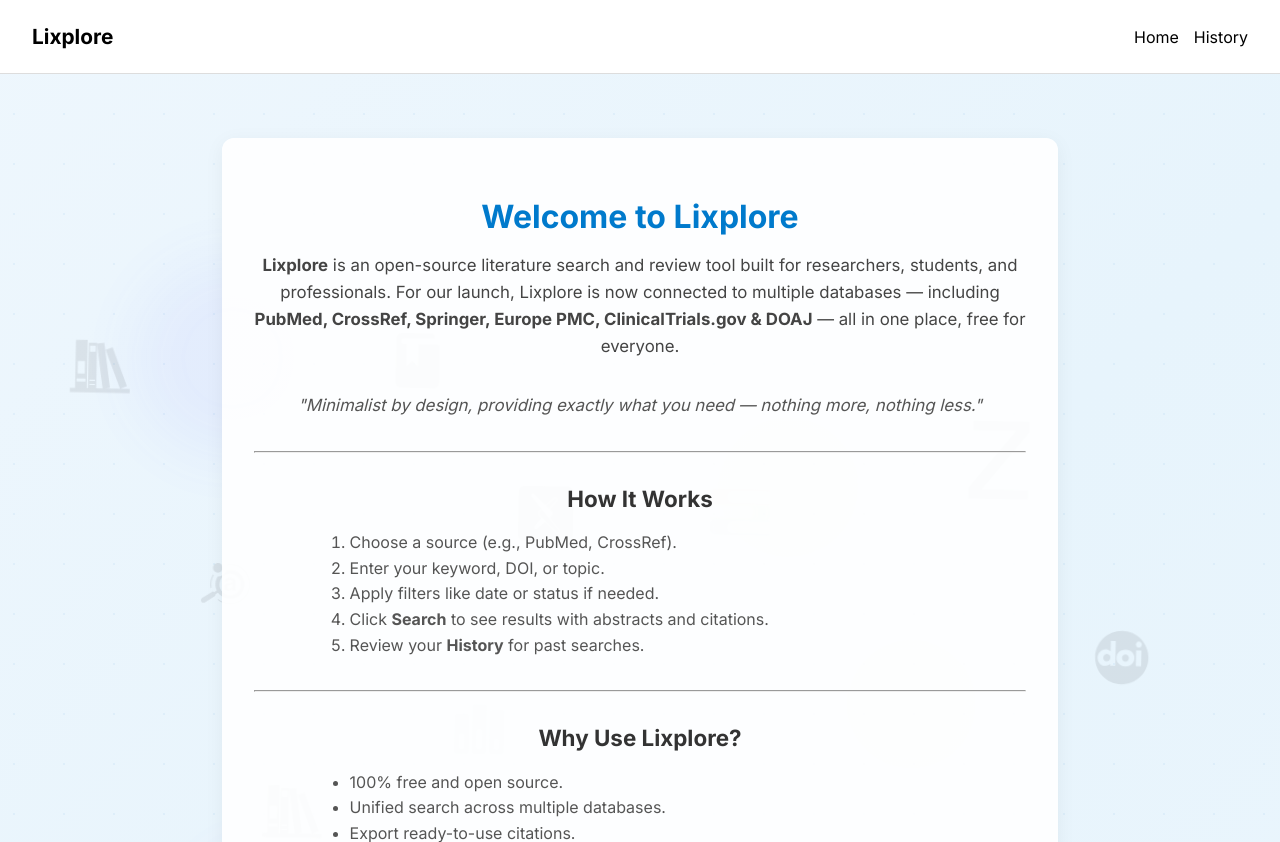
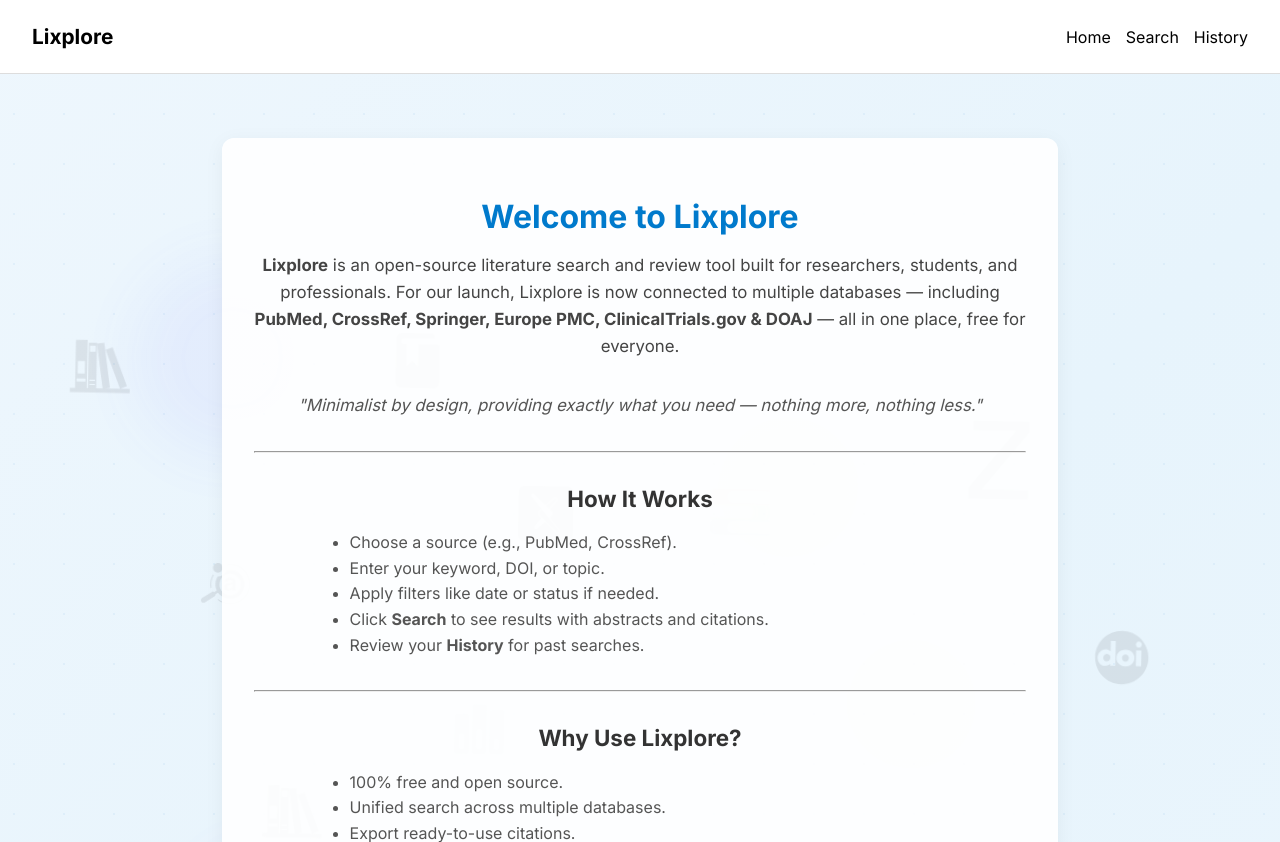
Before and after one commit to pryndor/Lixplore, a Flask app: page / in a window 1280 px wide. Shown: the top 842 px of the page. Run offline with Flask 3, Linux system fonts and the light colour scheme.

Commit message:
Your update

```diff
--- a/app.py
+++ b/app.py
@@ -18,7 +18,8 @@ import json
 # Flask App Configuration
 # -------------------------------------------------
 app = Flask(__name__)
-app.secret_key = "supersecretkey"  # 🔴 Replace in production
+app.secret_key = "supersecretkey"  # 🔴 Replace with a secure key in production
+
 
 # -------------------------------------------------
 # Helper: Format citation
@@ -36,6 +37,7 @@ def format_citation(article):
     elif url:
         citation += f" {url}"
     return citation
+
 
 # -------------------------------------------------
 # Search Dispatcher with Cache
@@ -70,10 +72,12 @@ def search_with_cache(source, query, filters):
             save_search(source, query, filters, cached_results)
             return cached_results
 
+    # If not cached, fetch from API
     results = fetch_from_api(source, query, filters)
     if results:
         save_search(source, query, filters, results)
     return results
+
 
 def fetch_from_api(source, query, filters):
     try:
@@ -96,15 +100,20 @@ def fetch_from_api(source, query, filters):
         print(f"[API] ⚠ Error fetching from {source}: {e}")
     return []
 
+
 # -------------------------------------------------
 # Routes
 # -------------------------------------------------
+
+# Intro Page
 @app.route("/")
 def intro():
     return render_template("intro.html")
 
-@app.route("/", methods=["GET", "POST"])
-def home():
+
+# Search Page
+@app.route("/search", methods=["GET", "POST"])
+def search_page():
     results, source, query, status_filter = [], "", "", None
 
     if request.method == "POST":
@@ -126,7 +135,9 @@ def home():
 
     return render_template("index.html", results=results, source=source, query=query, status=status_filter)
 
-@app.route("/search", methods=["GET"])
+
+# Zotero Search (GET Parameters)
+@app.route("/zotero_search", methods=["GET"])
 def zotero_search():
     title = request.args.get("title", "")
     author = request.args.get("author", "")
@@ -144,6 +155,8 @@ def zotero_search():
 
     return render_template("index.html", results=results, source="crossref", query=search_term)
 
+
+# History Page
 @app.route("/history")
 def history():
     try:
@@ -153,6 +166,8 @@ def history():
         history_data = []
     return render_template("history.html", history=history_data)
 
+
+# History Results Page
 @app.route("/history/<int:search_id>")
 def history_results(search_id):
     try:
@@ -182,6 +197,7 @@ def history_results(search_id):
         articles = []
     return render_template("results.html", results=articles, source="History Search")
 
+
 # -------------------------------------------------
 # Main
 # -------------------------------------------------
--- a/templates/base.html
+++ b/templates/base.html
@@ -242,7 +242,8 @@
     <input type="checkbox" id="menu-toggle" class="menu-toggle">
     <label for="menu-toggle" class="menu-icon">&#9776;</label>
     <nav>
-        <a href="{{ url_for('home') }}">Home</a>
+        <a href="{{ url_for('intro') }}">Home</a>
+	<a href="{{ url_for('search_page') }}">Search</a>
         <a href="{{ url_for('history') }}">History</a>
     </nav>
 </header>
--- a/templates/intro.html
+++ b/templates/intro.html
@@ -141,13 +141,13 @@
     <hr style="margin: 2rem 0;">
 
     <h2>How It Works</h2>
-    <ol>
+    <ul>
         <li>Choose a source (e.g., PubMed, CrossRef).</li>
         <li>Enter your keyword, DOI, or topic.</li>
         <li>Apply filters like date or status if needed.</li>
         <li>Click <strong>Search</strong> to see results with abstracts and citations.</li>
         <li>Review your <strong>History</strong> for past searches.</li>
-    </ol>
+    </ul>
 
     <hr style="margin: 2rem 0;">
 
@@ -162,7 +162,7 @@
     </ul>
 
     <div style="margin-top: 2rem;">
-        <a href="{{ url_for('home') }}" class="button start-btn">
+        <a href="{{ url_for('search_page') }}" class="button start-btn">
             Start Searching
         </a>
     </div>
```
Also changed, not shown: templates/index.html (+9 -10 lines), 2 other files.
